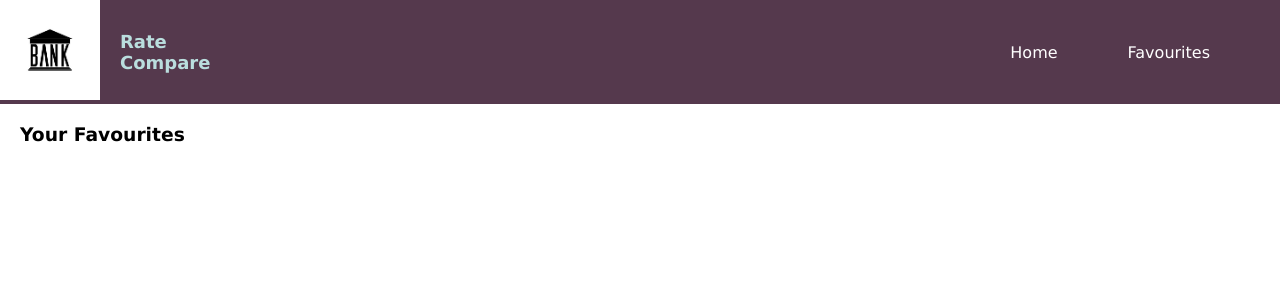
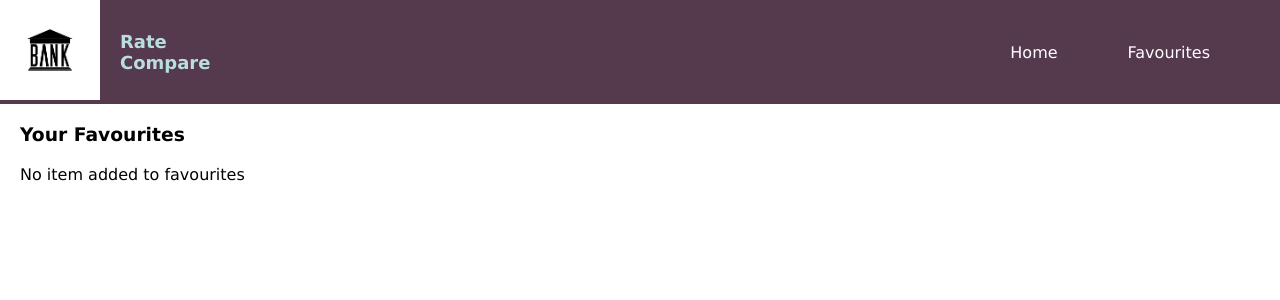
Before and after one commit to ritaurbani/progetto-finale-front-end, a React (Vite) app: page /favourites in a window 1280 px wide. Shown: the top 300 px of the page. Built offline with nearby package versions, Linux system fonts and the light colour scheme.

Commit message:
route-page

```diff
--- a/src/App.tsx
+++ b/src/App.tsx
@@ -18,6 +18,7 @@ function App() {
               <Route path="/" element={<Home />} />
               <Route path="/bankproducts/:id" element={<ProductDetails />} />
               <Route path="/favourites" element={<Favourites />} />
+              <Route path="/favourites/bankproducts/:id" element={<ProductDetails />} />
             </Route>
           </Routes>
         </BrowserRouter>
--- a/src/Pages/Favourites.tsx
+++ b/src/Pages/Favourites.tsx
@@ -2,6 +2,7 @@
 import { useContext } from "react"
 import { GlobalContext } from "../Context/GlobalContext"
 import BankCard from "../Components/BankCard"
+import { Link } from "react-router-dom"
 
 const Favourites = () => {
 
@@ -12,13 +13,18 @@ const Favourites = () => {
     return (
         <div>
             <h3 style={{ margin: "20px" }}>Your Favourites</h3>
-            {
-                favourites.map((item) => (
-                    <div className="favourites-card">
-                        <h3>{item.title}</h3>
-                        <span onClick={() => removeFromFavourites(item.id)}><strong>X</strong></span>
-                    </div>
-                ))
+            {favourites.length === 0 ? (
+
+                <p style={{marginLeft:"20px"
+                }}>No item added to favourites</p>
+
+            ) : (favourites.map((item) => (
+                <div key={item.id} className="favourites-card">
+                    <h3> <Link to={`bankproducts/${item.id}`}>{item.title}</Link></h3>
+                    <span onClick={() => removeFromFavourites(item.id)}><strong>X</strong></span>
+                </div>
+            ))
+            )
             }
         </div>
     )
```
